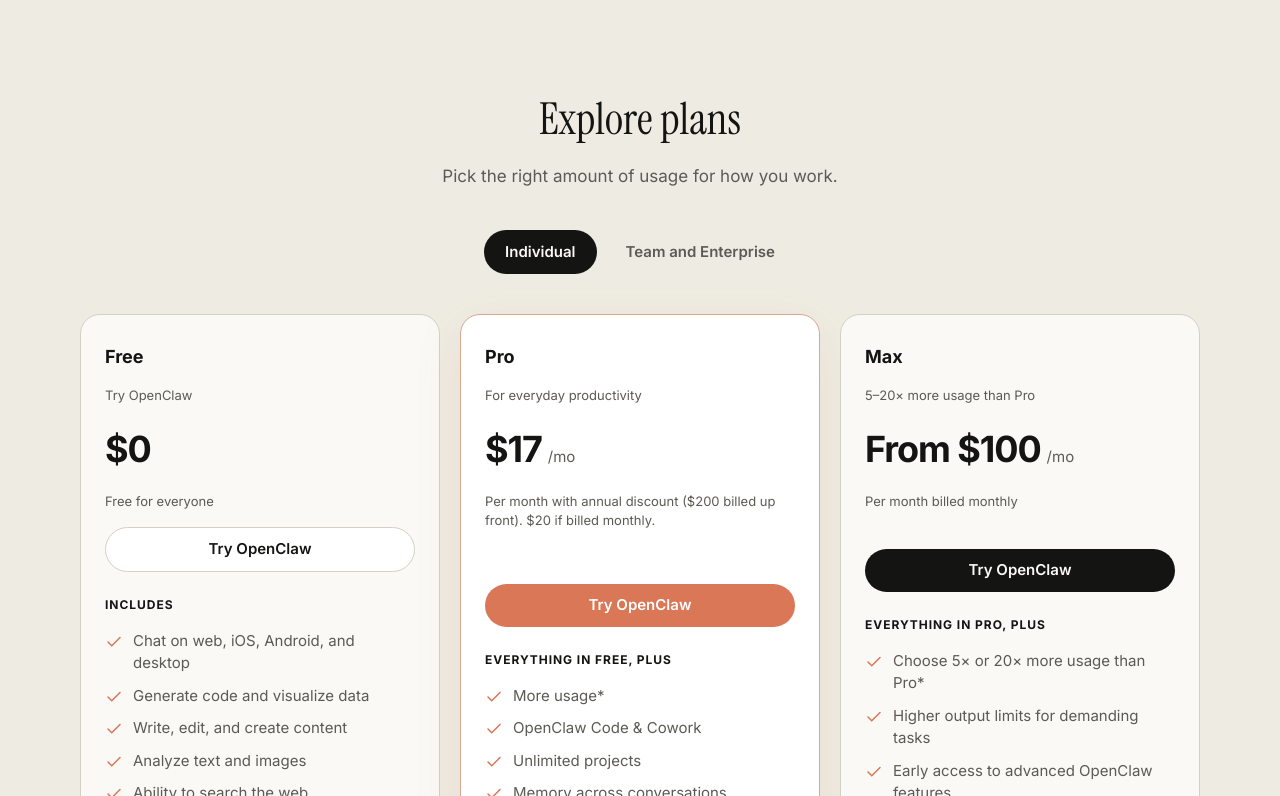
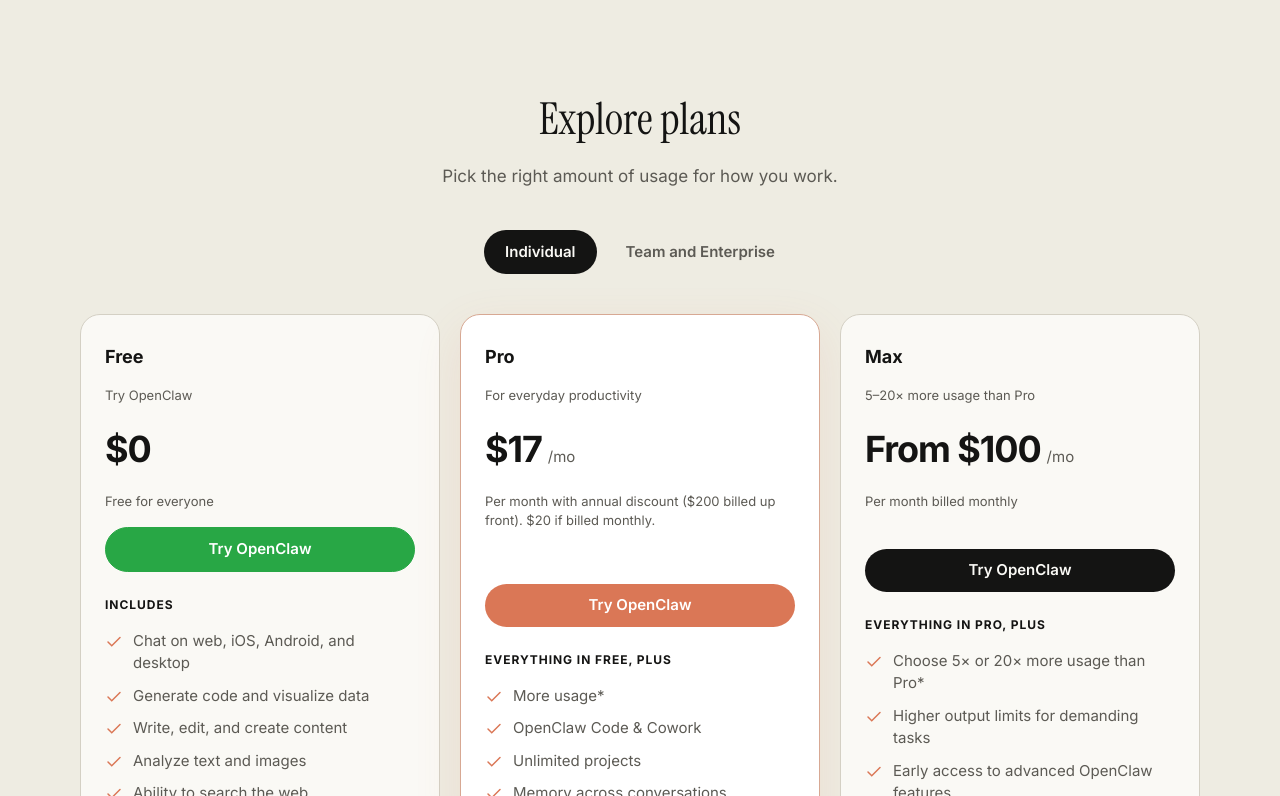
Before and after one commit to demoCzo/openclaw-landing-page, a website with bundled scripts: page index.html in a window 1280 px wide. Shown: the part 991-1787 px from the top of the page. Built offline with nearby package versions, Linux system fonts and the light colour scheme.

Commit message:
style(ui): change google button color to green

```diff
--- a/styles.css
+++ b/styles.css
@@ -167,13 +167,15 @@
 }
 
 .btn-outline {
-  border: 1px solid var(--border);
-  background: var(--bg-elevated);
-  color: var(--text);
+  border: 1px solid #28a745;
+  background: #28a745;
+  color: #fff;
 }
 
 .btn-outline:hover {
-  border-color: var(--text-muted);
+  background: #218838;
+  border-color: #218838;
+  color: #fff;
   text-decoration: none;
 }
 
```
